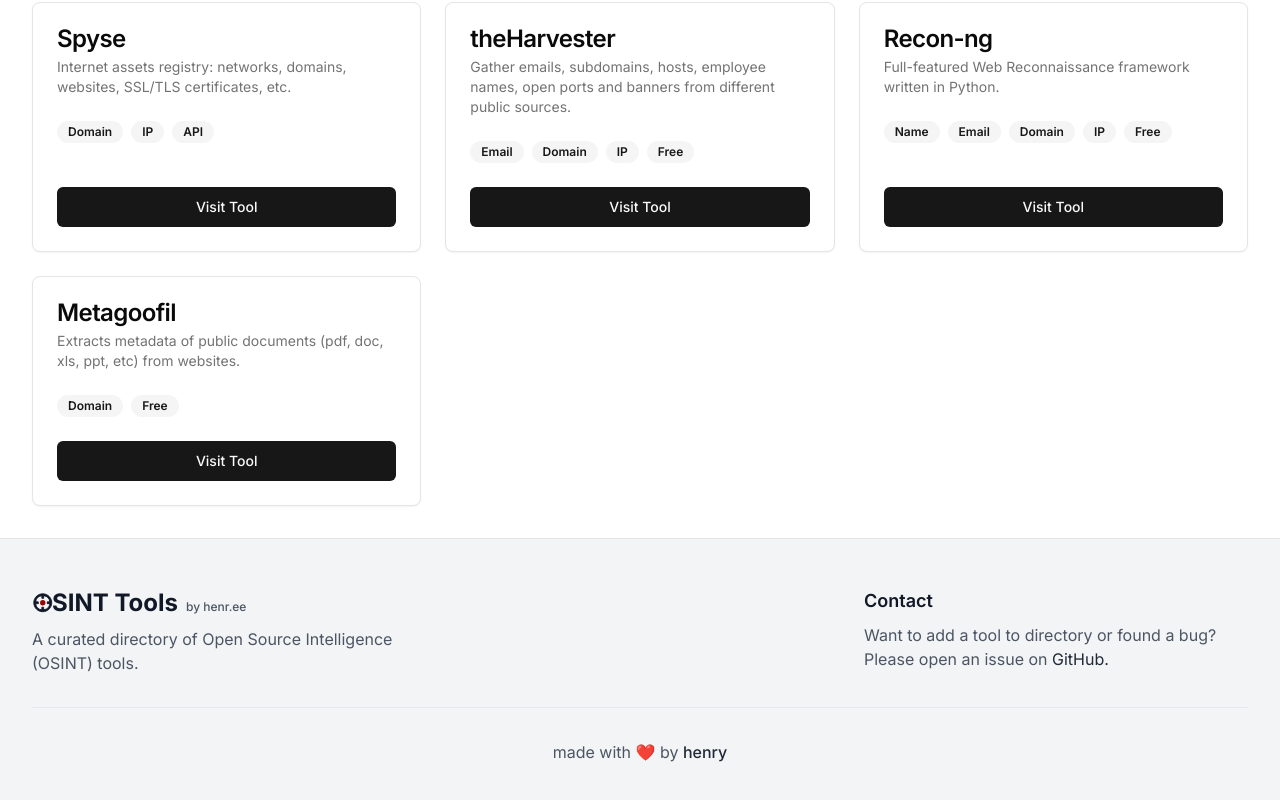
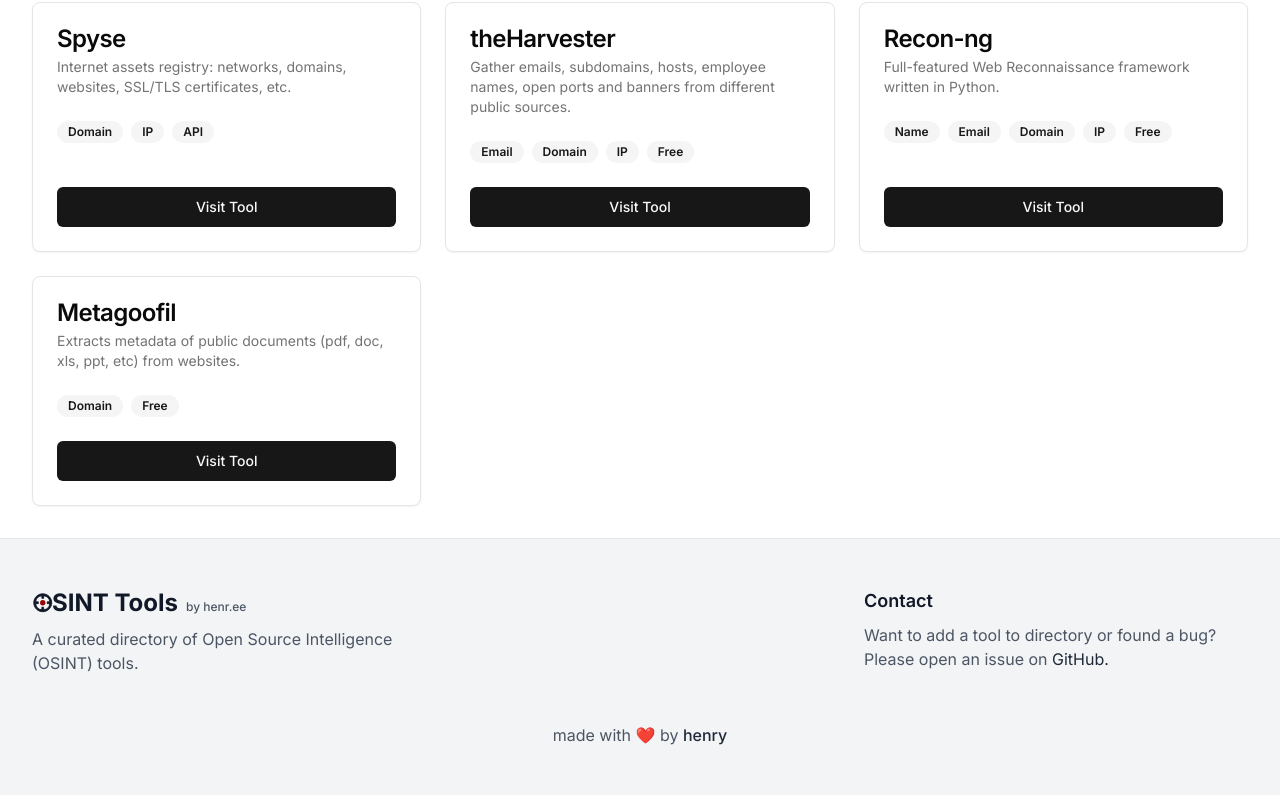
Before and after one commit to NoTrace-ai/osint-directory, a Next.js app: page / in a window 1280 px wide. Shown: the part 806-1606 px from the top of the page. Built offline with nearby package versions, Linux system fonts and the light colour scheme.

Commit message:
Update footer.tsx

```diff
--- a/components/footer.tsx
+++ b/components/footer.tsx
@@ -28,7 +28,7 @@
             </p>
           </div>
         </div>
-        <div className="mt-8 pt-8 border-t border-gray-200">
+        <div className="mt-4 pt-8">
           <p className="text-center text-gray-600">
             made with ❤️ by{' '}
             <a
```
